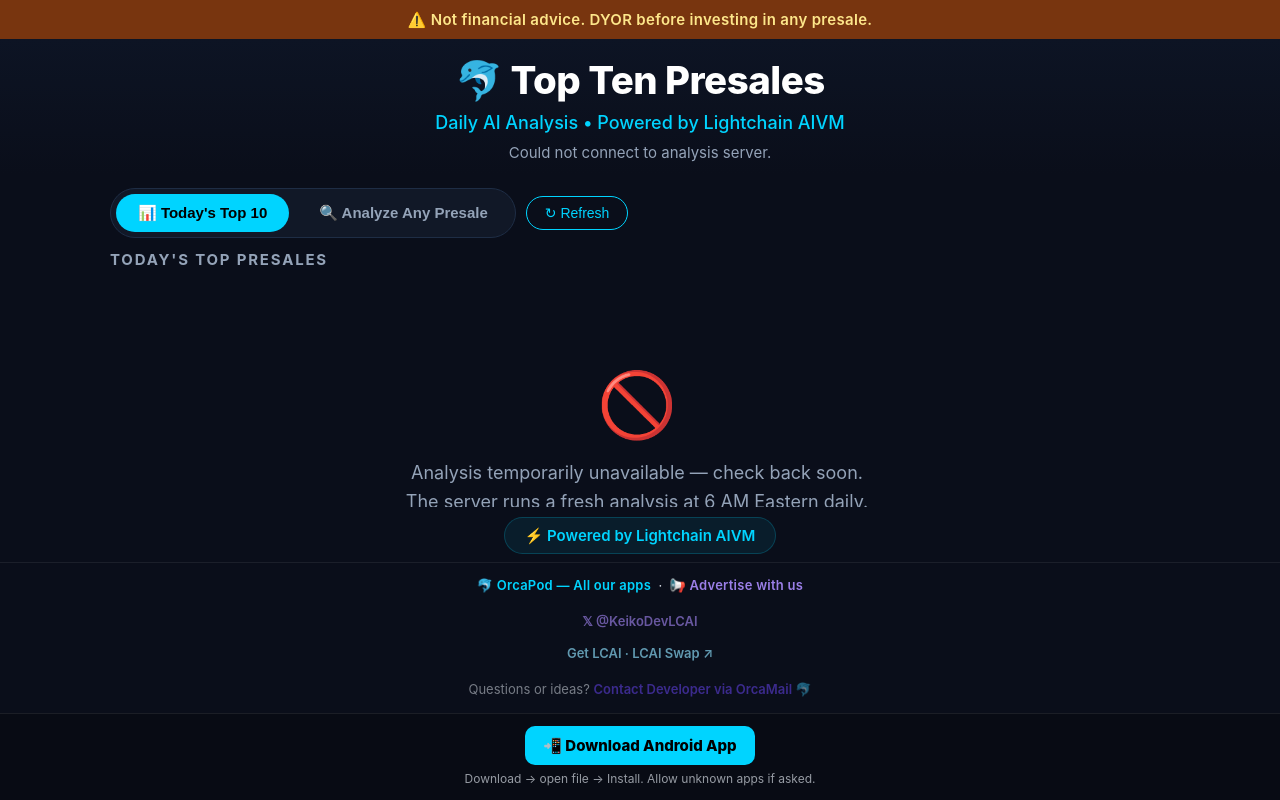
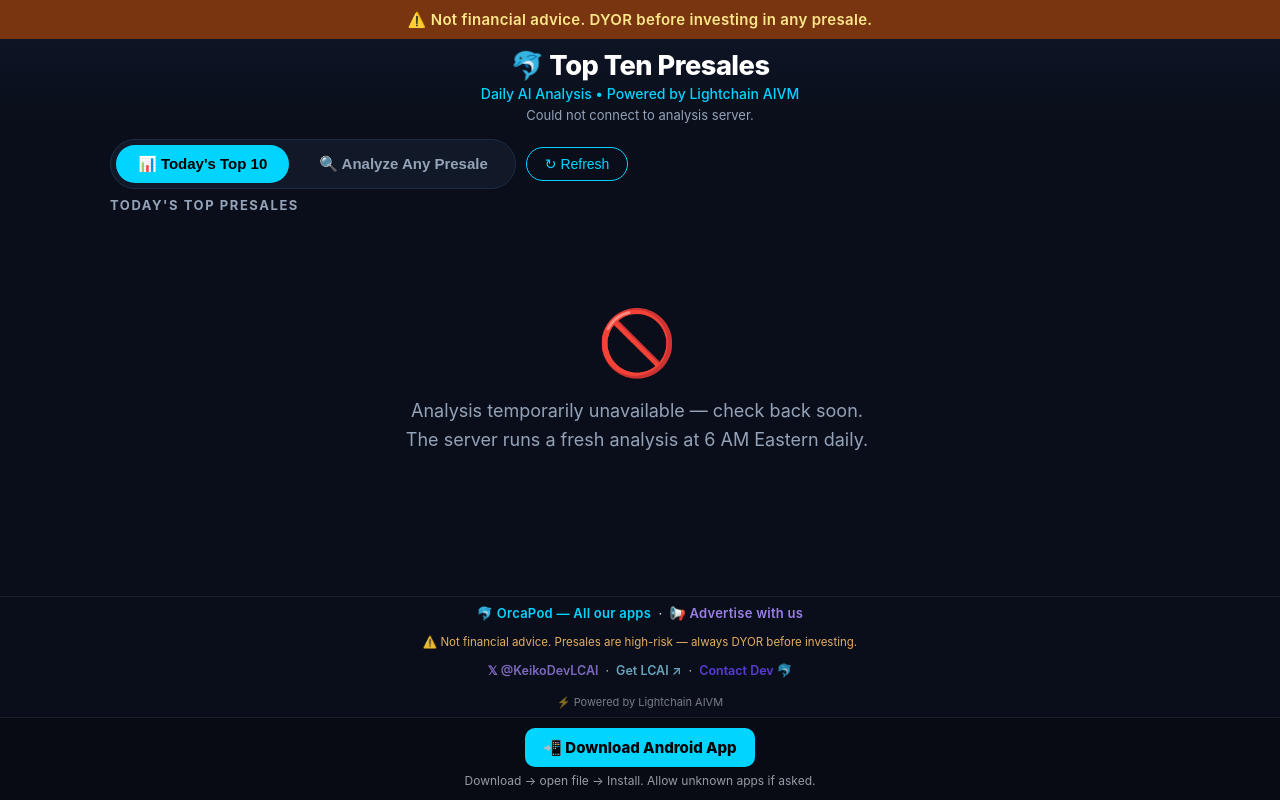
Before and after one commit to Keiko-Dev-LCAI/topten, a plain HTML site: page index.html in a window 1280 px wide. Drawn offline with Linux system fonts and the light colour scheme; no server answers.

Commit message:
TopTen: compact header/footer + disclaimer polish

```diff
--- a/index.html
+++ b/index.html
@@ -56,25 +56,25 @@
     .header {
       flex-shrink: 0;
       text-align: center;
-      padding: 18px 24px 12px;
+      padding: 10px 24px 6px;
       background: linear-gradient(180deg, #0d1424 0%, var(--bg) 100%);
     }
     .header h1 {
-      font-size: 2.4rem;
+      font-size: 1.7rem;
       font-weight: 800;
       color: #fff;
       letter-spacing: -0.5px;
     }
     .header .subtitle {
-      font-size: 18px;
+      font-size: 14px;
       color: var(--teal);
-      margin-top: 8px;
+      margin-top: 3px;
       font-weight: 500;
     }
     .header .last-updated {
-      font-size: 15px;
+      font-size: 13px;
       color: var(--muted);
-      margin-top: 10px;
+      margin-top: 5px;
     }
     .header .last-updated.live {
       display: inline-block;
@@ -138,7 +138,7 @@
       display: flex;
       align-items: center;
       gap: 10px;
-      margin: 14px 0 12px;
+      margin: 10px 0 8px;
     }
 
     /* ─── Tab switcher ─── */
@@ -170,12 +170,12 @@
     /* ─── Section label ─── */
     .section-label {
       flex-shrink: 0;
-      font-size: 15px;
+      font-size: 13px;
       font-weight: 700;
       text-transform: uppercase;
       letter-spacing: 0.12em;
       color: var(--muted);
-      margin: 0 0 16px;
+      margin: 0 0 10px;
     }
 
     /* ─── Error state ─── */
@@ -217,7 +217,7 @@
       background: var(--bg2);
       border: 1px solid var(--border);
       border-radius: var(--card-r);
-      margin-bottom: 18px;
+      margin-bottom: 10px;
       overflow: hidden;
       transition: border-color 0.2s;
     }
@@ -225,28 +225,28 @@
 
     .card-top {
       display: flex;
-      align-items: flex-start;
-      gap: 20px;
-      padding: 26px 28px 20px;
+      align-items: center;
+      gap: 16px;
+      padding: 14px 18px 14px;
     }
 
     /* Score circle */
     .score-circle {
       flex-shrink: 0;
-      width: 96px;
-      height: 96px;
+      width: 60px;
+      height: 60px;
       border-radius: 50%;
       display: flex;
       flex-direction: column;
       align-items: center;
       justify-content: center;
       font-weight: 900;
-      font-size: 34px;
+      font-size: 22px;
       line-height: 1;
       border: 3px solid transparent;
     }
     .score-circle .score-label {
-      font-size: 13px;
+      font-size: 10px;
       font-weight: 700;
       letter-spacing: 0.04em;
       margin-top: 2px;
@@ -694,10 +694,15 @@
     }
 
     /* ── Orca Pod footer link ── */
-    .orca-pod { text-align: center; padding: 14px 20px; border-top: 1px solid rgba(255,255,255,0.07); font-size: 13px; flex-shrink: 0; }
+    .orca-pod { text-align: center; padding: 8px 20px; border-top: 1px solid rgba(255,255,255,0.07); font-size: 13px; flex-shrink: 0; }
     .orca-pod a { color: var(--teal); text-decoration: none; font-weight: 600; letter-spacing: 0.02em; }
     .orca-pod a:hover { text-decoration: underline; }
-    .keiko-android-install { text-align:center; padding:12px 16px 14px; border-top:1px solid rgba(255,255,255,0.08); background:rgba(0,0,0,0.25); }
+    /* ── Compact site footer ── */
+    .site-footer { text-align:center; padding:8px 16px 10px; font-size:12.5px; line-height:1.9; opacity:0.8; }
+    .site-footer a { text-decoration:none; font-weight:600; }
+    .footer-disclaimer { text-align:center; font-size:11.5px; color:#fbbf6b; opacity:0.9; padding:6px 16px 2px; }
+    .footer-credit { text-align:center; font-size:11px; opacity:0.5; padding:2px 16px 8px; }
+    .keiko-android-install { text-align:center; padding:10px 16px 12px; border-top:1px solid rgba(255,255,255,0.08); background:rgba(0,0,0,0.25); }
   .keiko-android-install a { display:inline-block; background:#00d4ff; color:#000; font-weight:800; font-size:15px; padding:10px 18px; border-radius:10px; text-decoration:none; }
   .keiko-android-install a:hover { opacity:0.9; }
   .keiko-android-install p { margin-top:6px; font-size:12px; opacity:0.65; }
@@ -807,12 +812,6 @@
     </div><!-- end tab-content-analyze -->
 
   </div><!-- end main -->
-
-  <!-- AIVM badge -->
-  <div class="aivm-badge">
-    <span>&#x26A1; Powered by Lightchain AIVM</span>
-  </div>
-
 
   <div class="orca-pod">
     <a href="https://keiko-dev-lcai.github.io/orcapod/" target="_blank">🐬 OrcaPod — All our apps</a>
@@ -1435,11 +1434,16 @@
       })
       .catch(function() {});
   </script>
-<!-- X HANDLE -->
-<div style="text-align:center;padding:6px 16px 12px;font-size:13px;opacity:0.65;"><a href="https://x.com/KeikoDevLCAI" target="_blank" rel="noopener" style="color:#9b7fe8;text-decoration:none;font-weight:600;">𝕏 @KeikoDevLCAI</a></div>
-<div style="text-align:center;padding:4px 16px 12px;font-size:13px;opacity:0.75;"><a href="https://lightdex.app/" target="_blank" rel="noopener" style="color:#7ec8e3;text-decoration:none;font-weight:600;">Get LCAI · LCAI Swap ↗</a></div>
-<!-- dev contact footer -->
-<div style="text-align:center;padding:8px 16px 16px;font-size:13px;opacity:0.5;">Questions or ideas? <a href="#" onclick="(function(){navigator.clipboard.writeText('0xA3a653a8cBA0710ff57Ac34E2278C603B4259FD3').catch(function(){});window.open('https://orcamail.ai','_blank');var t=document.getElementById('_dctoast');if(t){t.style.display='block';setTimeout(function(){t.style.display='none'},3000);}})();return false;" style="color:#6c47ff;font-weight:600;text-decoration:none;">Contact Developer via OrcaMail &#x1F42C;</a></div>
+<!-- Compact footer: links on fewer lines + always-visible disclaimer -->
+<div class="footer-disclaimer">&#9888;&#65039; Not financial advice. Presales are high-risk — always DYOR before investing.</div>
+<div class="site-footer">
+  <a href="https://x.com/KeikoDevLCAI" target="_blank" rel="noopener" style="color:#9b7fe8;">𝕏 @KeikoDevLCAI</a>
+  &nbsp;·&nbsp;
+  <a href="https://lightdex.app/" target="_blank" rel="noopener" style="color:#7ec8e3;">Get LCAI ↗</a>
+  &nbsp;·&nbsp;
+  <a href="#" onclick="(function(){navigator.clipboard.writeText('0xA3a653a8cBA0710ff57Ac34E2278C603B4259FD3').catch(function(){});window.open('https://orcamail.ai','_blank');var t=document.getElementById('_dctoast');if(t){t.style.display='block';setTimeout(function(){t.style.display='none'},3000);}})();return false;" style="color:#6c47ff;">Contact Dev 🐬</a>
+</div>
+<div class="footer-credit">⚡ Powered by Lightchain AIVM</div>
 <div id="_dctoast" style="display:none;position:fixed;bottom:24px;right:24px;background:#6c47ff;color:#fff;padding:10px 18px;border-radius:8px;font-size:13px;z-index:9999;box-shadow:0 2px 16px rgba(0,0,0,.4);">Wallet copied! Opening OrcaMail&#x2026;</div>
 <div class="keiko-android-install">
   <a href="TopTen.apk" download>📲 Download Android App</a>
```
